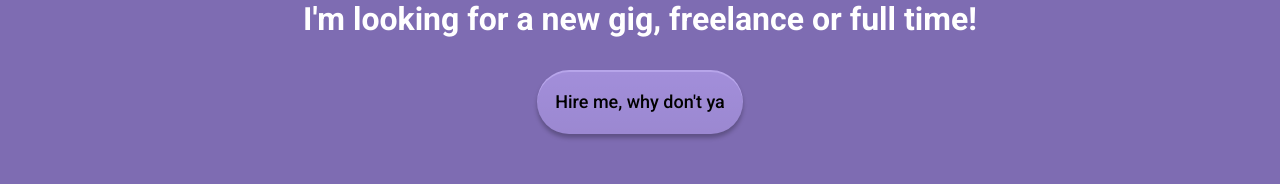
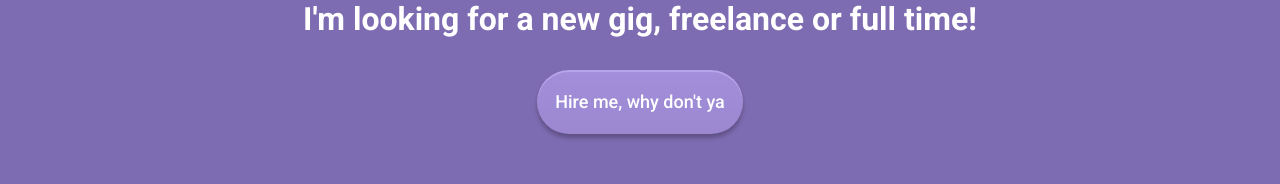
Before and after one commit to mattcoddington/mattcoddingtondotcom, a Next.js app: page / in a window 1280 px wide. Shown: the part 204-388 px from the top of the page. Built offline with nearby package versions, Linux system fonts and the light colour scheme.

Commit message:
Update Button.js

```diff
--- a/components/Button/Button.js
+++ b/components/Button/Button.js
@@ -4,6 +4,8 @@ const PrimaryButton = styled.button`
   display: block;
   border: none;
   padding: 18px;
+  color: #fff;
+  cursor: pointer;
   background: linear-gradient(
       0deg,
       rgba(0, 0, 0, 0.044) 0%,
```
